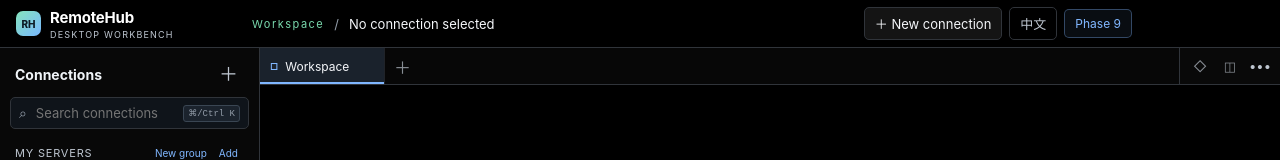
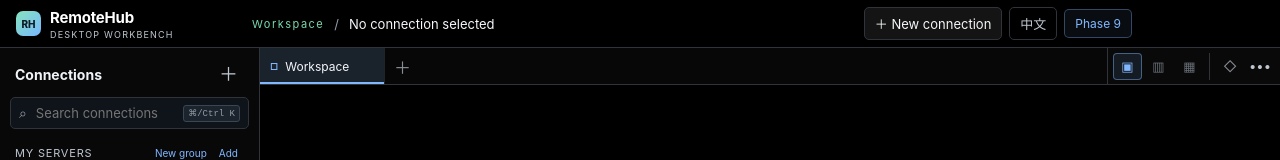
Before and after one commit to JinzhongYe/remotehub-desktop, a Vue app: page /#/ in a window 1280 px wide. Shown: the top 160 px of the page. Built offline with nearby package versions, Linux system fonts and the light colour scheme.

Commit message:
feat: add single dual and quad workspace views

```diff
--- a/src/renderer/components/SerialTerminalPane.vue
+++ b/src/renderer/components/SerialTerminalPane.vue
@@ -18,6 +18,7 @@ let removeDataListener: (() => void) | undefined
 let removeStatusListener: (() => void) | undefined
 let removeResizeListener: (() => void) | undefined
 let removeInputListener: (() => void) | undefined
+let resizeObserver: ResizeObserver | undefined
 const pendingData = new Map<string, string[]>()
 const pendingStatus = new Map<string, SerialStatusEvent>()
 
@@ -85,6 +86,8 @@ onMounted(() => {
   fitAddon = new FitAddon()
   terminal.loadAddon(fitAddon)
   terminal.open(terminalHost.value)
+  resizeObserver = new ResizeObserver(() => { if (props.active) fit() })
+  resizeObserver.observe(terminalHost.value)
   removeDataListener = window.api.serial.onData(handleData)
   removeStatusListener = window.api.serial.onStatus(handleStatus)
   const input = terminal.onData((data) => {
@@ -109,6 +112,7 @@ onBeforeUnmount(() => {
   removeStatusListener?.()
   removeResizeListener?.()
   removeInputListener?.()
+  resizeObserver?.disconnect()
   if (sessionId) void window.api.serial.disconnect(sessionId).catch(() => undefined)
   terminal?.dispose()
 })
--- a/src/renderer/components/TerminalPane.vue
+++ b/src/renderer/components/TerminalPane.vue
@@ -25,6 +25,7 @@ let removeResizeListener: (() => void) | undefined
 let removeInputListener: (() => void) | undefined
 let removeSelectionListener: (() => void) | undefined
 let removeContextMenuListener: (() => void) | undefined
+let resizeObserver: ResizeObserver | undefined
 const pendingData = new Map<string, string[]>()
 const pendingStatus = new Map<string, SshStatusEvent>()
 
@@ -182,6 +183,8 @@ onMounted(() => {
   fitAddon = new FitAddon()
   terminal.loadAddon(fitAddon)
   terminal.open(terminalHost.value)
+  resizeObserver = new ResizeObserver(() => { if (props.active) resizeTerminal() })
+  resizeObserver.observe(terminalHost.value)
   removeDataListener = window.api.ssh.onData(handleData)
   removeStatusListener = window.api.ssh.onStatus(handleStatus)
   const input = terminal.onData((data) => {
@@ -217,6 +220,7 @@ onBeforeUnmount(() => {
   removeInputListener?.()
   removeSelectionListener?.()
   removeContextMenuListener?.()
+  resizeObserver?.disconnect()
   if (sessionId) void window.api.ssh.disconnect(sessionId).catch(() => undefined)
   terminal?.dispose()
 })
--- a/src/renderer/components/WorkspaceShell.vue
+++ b/src/renderer/components/WorkspaceShell.vue
@@ -42,7 +42,7 @@ function handleShortcut(event: KeyboardEvent): void {
   else if (event.key === 'Tab') workspace.cycle(event.shiftKey ? -1 : 1)
   else if (key === 'w') event.shiftKey ? workspace.closeAll() : workspace.close(workspace.activeId)
   else if (key === 't') openActiveAgain()
-  else if (event.key === '\\') workspace.openSplit()
+  else if (event.key === '\\') workspace.setViewCount(workspace.viewCount === 1 ? 2 : 1)
   else return
   event.preventDefault()
 }
@@ -58,9 +58,12 @@ function handleShortcut(event: KeyboardEvent): void {
         <button class="new-tab" :title="`${t('newTab')} (${shortcutModifier} T)`" :disabled="!workspace.activeTab?.connectionId" @click="openActiveAgain">＋</button>
       </div>
       <div class="tab-tools">
+        <div class="view-switch" :aria-label="t('multiView')">
+          <button :class="{ active: workspace.viewCount === 1 }" :title="t('singleView')" @click="workspace.setViewCount(1)">▣</button>
+          <button :class="{ active: workspace.viewCount === 2 }" :title="t('doubleView')" :disabled="!workspace.canUseViewCount(2)" @click="workspace.setViewCount(2)">▥</button>
+          <button :class="{ active: workspace.viewCount === 4 }" :title="t('quadView')" :disabled="!workspace.canUseViewCount(4)" @click="workspace.setViewCount(4)">▦</button>
+        </div>
         <button :title="workspace.activeTab?.pinned ? t('unpinTab') : t('pinTab')" :disabled="!workspace.activeTab?.closable" @click="workspace.togglePinned()">{{ workspace.activeTab?.pinned ? '◆' : '◇' }}</button>
-        <button :title="`${t('splitView')} (${shortcutModifier} \\)`" :disabled="!workspace.activeTab?.closable" @click="workspace.openSplit()">◫</button>
-        <button v-if="workspace.secondaryId" :title="t('closeSplit')" @click="workspace.closeSplit">▣</button>
         <details class="tab-menu">
           <summary :aria-label="t('tabActions')">•••</summary>
           <div class="tab-menu-popover">
@@ -71,7 +74,7 @@ function handleShortcut(event: KeyboardEvent): void {
         </details>
       </div>
     </div>
-    <div class="workspace-content" :class="{ split: workspace.secondaryId }">
+    <div class="workspace-content" :class="`layout-${workspace.viewCount}`">
       <div v-show="workspace.activeId === 'welcome'" class="welcome-view workspace-pane-slot primary">
         <div class="welcome-glyph">RH</div>
         <h1>RemoteHub</h1>
@@ -85,8 +88,8 @@ function handleShortcut(event: KeyboardEvent): void {
         <div class="phase-note"><span class="status-dot"></span><span>{{ t('phaseReady') }}</span></div>
       </div>
       <template v-for="tab in workspace.tabs" :key="tab.id">
-        <div v-if="tab.connectionId" v-show="workspace.isVisible(tab.id)" class="workspace-pane-slot" :class="{ primary: workspace.activeId === tab.id, secondary: workspace.secondaryId === tab.id }">
-          <div v-if="workspace.secondaryId === tab.id" class="split-pane-heading"><span>{{ tab.title }}</span><button :aria-label="t('closeSplit')" @click="workspace.closeSplit">×</button></div>
+        <div v-if="tab.connectionId" v-show="workspace.isVisible(tab.id)" class="workspace-pane-slot" :class="{ primary: workspace.activeId === tab.id, secondary: workspace.secondaryIds.includes(tab.id) }">
+          <div v-if="workspace.viewCount > 1" class="split-pane-heading"><span>{{ tab.title }}</span><small v-if="workspace.activeId === tab.id">{{ t('primaryView') }}</small><button v-else :aria-label="t('closeView')" @click="workspace.closePane(tab.id)">×</button></div>
           <div class="workspace-pane-body">
             <TerminalPane v-if="tab.type === 'terminal' && connectionFor(tab.connectionId)?.type === 'ssh'" :connection-id="tab.connectionId" :active="workspace.isVisible(tab.id)" />
             <SerialTerminalPane v-else-if="tab.type === 'terminal' && connectionFor(tab.connectionId)?.type === 'serial'" :connection-id="tab.connectionId" :active="workspace.isVisible(tab.id)" />
--- a/src/renderer/i18n.ts
+++ b/src/renderer/i18n.ts
@@ -22,15 +22,21 @@ const phase6Messages = {
   }
 } as const
 
-type MessageKey = keyof typeof messages.en | keyof typeof phase6Messages.en
+const multiViewMessages = {
+  'zh-CN': { multiView: '窗口多视图', singleView: '单视图', doubleView: '双视图', quadView: '四视图', primaryView: '主视图', closeView: '关闭此视图' },
+  en: { multiView: 'Window multi-view', singleView: 'Single view', doubleView: 'Dual view', quadView: 'Quad view', primaryView: 'Primary', closeView: 'Close this view' }
+} as const
+
+type MessageKey = keyof typeof messages.en | keyof typeof phase6Messages.en | keyof typeof multiViewMessages.en
 
 const stored = localStorage.getItem('remotehub.locale')
 export const locale = ref<Locale>(stored === 'en' || stored === 'zh-CN' ? stored : navigator.language.startsWith('zh') ? 'zh-CN' : 'en')
 
 export function t(key: MessageKey, values: Record<string, string | number> = {}): string {
   const overrides = phase6Messages[locale.value] as Record<string, string>
+  const multiView = multiViewMessages[locale.value] as Record<string, string>
   const defaults = messages[locale.value] as Record<string, string>
-  return Object.entries(values).reduce((text, [name, value]) => text.replace(`{${name}}`, String(value)), overrides[key] || defaults[key] || key)
+  return Object.entries(values).reduce((text, [name, value]) => text.replace(`{${name}}`, String(value)), multiView[key] || overrides[key] || defaults[key] || key)
 }
 
 export function toggleLocale(): void {
--- a/src/renderer/stores/workspace.ts
+++ b/src/renderer/stores/workspace.ts
@@ -2,6 +2,7 @@ import { computed, ref, watch } from 'vue'
 import { defineStore } from 'pinia'
 
 export type WorkspaceTabType = 'welcome' | 'terminal' | 'sftp' | 'sql' | 'table'
+export type WorkspaceViewCount = 1 | 2 | 4
 
 export interface WorkspaceTab {
   id: string
@@ -19,11 +20,14 @@ const connectionTabTypes = new Set<WorkspaceTabType>(['terminal', 'sftp', 'sql']
 export const useWorkspaceStore = defineStore('workspace', () => {
   const tabs = ref<WorkspaceTab[]>([{ ...welcomeTab }])
   const activeId = ref('welcome')
-  const secondaryId = ref<string | null>(null)
+  const secondaryIds = ref<string[]>([])
+  const viewCount = ref<WorkspaceViewCount>(1)
+  const secondaryId = computed(() => secondaryIds.value[0] || null)
   const activeTab = computed(() => tabs.value.find((tab) => tab.id === activeId.value) || tabs.value[0])
+  const visibleIds = computed(() => [activeId.value, ...secondaryIds.value])
   let nextTabId = 0
 
-  watch([tabs, activeId, secondaryId], persist, { deep: true })
+  watch([tabs, activeId, secondaryIds, viewCount], persist, { deep: true })
 
   function openConnection(connectionId: string, title: string, type: 'terminal' | 'sftp' | 'sql'): void {
     const id = `connection:${connectionId}:${++nextTabId}`
@@ -33,8 +37,14 @@ export const useWorkspaceStore = defineStore('workspace', () => {
 
   function activate(id: string): void {
     if (!tabs.value.some((tab) => tab.id === id)) return
-    if (secondaryId.value === id) secondaryId.value = null
+    const secondaryIndex = secondaryIds.value.indexOf(id)
+    if (secondaryIndex >= 0) {
+      const previousActive = activeId.value
+      if (tabs.value.some((tab) => tab.id === previousActive && tab.closable)) secondaryIds.value.splice(secondaryIndex, 1, previousActive)
+      else secondaryIds.value.splice(secondaryIndex, 1)
+    }
     activeId.value = id
+    normalizeViewCount()
   }
 
   function close(id: string, force = false): void {
@@ -42,8 +52,9 @@ export const useWorkspaceStore = defineStore('workspace', () => {
     const tab = tabs.value[index]
     if (!tab?.closable || (tab.pinned && !force)) return
     tabs.value.splice(index, 1)
-    if (secondaryId.value === id) secondaryId.value = null
+    secondaryIds.value = secondaryIds.value.filter((item) => item !== id)
     if (activeId.value === id) activeId.value = tabs.value[Math.max(0, index - 1)]?.id || 'welcome'
+    normalizeViewCount()
   }
 
   function togglePinned(id = activeId.value): void {
@@ -68,16 +79,44 @@ export const useWorkspaceStore = defineStore('workspace', () => {
   function openSplit(id = activeId.value): void {
     const index = tabs.value.findIndex((tab) => tab.id === id && tab.closable)
     if (index < 0) return
-    secondaryId.value = id
+    secondaryIds.value = [id]
+    viewCount.value = 2
     if (activeId.value === id) activeId.value = tabs.value.slice(0, index).reverse().find((tab) => tab.id !== id)?.id || 'welcome'
   }
 
   function closeSplit(): void {
-    secondaryId.value = null
+    setViewCount(1)
+  }
+
+  function setViewCount(count: WorkspaceViewCount): void {
+    if (count === 1) {
+      secondaryIds.value = []
+      viewCount.value = 1
+      return
+    }
+    const connectionTabs = tabs.value.filter((tab) => tab.closable)
+    if (!activeTab.value?.closable || connectionTabs.length < count) return
+    const maximum = count - 1
+    const next = secondaryIds.value.filter((id) => id !== activeId.value && connectionTabs.some((tab) => tab.id === id))
+    for (const tab of [...connectionTabs].reverse()) {
+      if (next.length >= maximum) break
+      if (tab.id !== activeId.value && !next.includes(tab.id)) next.push(tab.id)
+    }
+    secondaryIds.value = next.slice(0, maximum)
+    viewCount.value = count
+  }
+
+  function closePane(id: string): void {
+    secondaryIds.value = secondaryIds.value.filter((item) => item !== id)
+    normalizeViewCount()
   }
 
   function isVisible(id: string): boolean {
-    return activeId.value === id || secondaryId.value === id
+    return visibleIds.value.includes(id)
+  }
+
+  function canUseViewCount(count: WorkspaceViewCount): boolean {
+    return count === 1 || Boolean(activeTab.value?.closable && tabs.value.filter((tab) => tab.closable).length >= count)
   }
 
   function cycle(direction: 1 | -1): void {
@@ -108,19 +147,35 @@ export const useWorkspaceStore = defineStore('workspace', () => {
       const unique = restored.filter((tab, index) => restored.findIndex((item) => item.id === tab.id) === index)
       tabs.value = [{ ...welcomeTab }, ...unique]
       activeId.value = typeof state.activeId === 'string' && tabs.value.some((tab) => tab.id === state.activeId) ? state.activeId : 'welcome'
-      secondaryId.value = typeof state.secondaryId === 'string' && state.secondaryId !== activeId.value && tabs.value.some((tab) => tab.id === state.secondaryId) ? state.secondaryId : null
+      const restoredSecondaryIds = Array.isArray(state.secondaryIds) ? state.secondaryIds : typeof state.secondaryId === 'string' ? [state.secondaryId] : []
+      secondaryIds.value = restoredSecondaryIds.filter((id): id is string => typeof id === 'string' && id !== activeId.value && tabs.value.some((tab) => tab.id === id))
+      viewCount.value = state.viewCount === 4 ? 4 : secondaryIds.value.length ? 2 : 1
+      secondaryIds.value = secondaryIds.value.slice(0, viewCount.value - 1)
+      normalizeViewCount()
       nextTabId = Math.max(0, ...unique.map((tab) => Number(tab.id.match(/:(\d+)$/)?.[1] || 0)))
     } catch {
       tabs.value = [{ ...welcomeTab }]
       activeId.value = 'welcome'
-      secondaryId.value = null
+      secondaryIds.value = []
+      viewCount.value = 1
     }
   }
 
   function persist(): void {
     if (typeof localStorage === 'undefined') return
-    localStorage.setItem(STORAGE_KEY, JSON.stringify({ tabs: tabs.value.filter((tab) => tab.closable), activeId: activeId.value, secondaryId: secondaryId.value }))
+    localStorage.setItem(STORAGE_KEY, JSON.stringify({
+      tabs: tabs.value.filter((tab) => tab.closable),
+      activeId: activeId.value,
+      secondaryId: secondaryId.value,
+      secondaryIds: secondaryIds.value,
+      viewCount: viewCount.value
+    }))
   }
 
-  return { tabs, activeId, secondaryId, activeTab, openConnection, activate, close, togglePinned, closeOthers, closeRight, closeAll, openSplit, closeSplit, isVisible, cycle, removeConnection, restore }
+  function normalizeViewCount(): void {
+    secondaryIds.value = secondaryIds.value.filter((id, index) => id !== activeId.value && secondaryIds.value.indexOf(id) === index && tabs.value.some((tab) => tab.id === id)).slice(0, 3)
+    viewCount.value = secondaryIds.value.length >= 2 ? 4 : secondaryIds.value.length === 1 ? 2 : 1
+  }
+
+  return { tabs, activeId, secondaryId, secondaryIds, viewCount, activeTab, visibleIds, openConnection, activate, close, togglePinned, closeOthers, closeRight, closeAll, openSplit, closeSplit, setViewCount, closePane, isVisible, canUseViewCount, cycle, removeConnection, restore }
 })
--- a/src/renderer/styles/global.css
+++ b/src/renderer/styles/global.css
@@ -98,6 +98,10 @@ kbd { padding: 2px 4px; border: 1px solid #3a4653; border-radius: 3px; color: va
 .tab-tools { display: flex; align-items: center; flex: 0 0 auto; padding: 0 5px; border-left: 1px solid var(--line); background: #090909; }
 .tab-tools > button, .tab-menu summary { display: grid; width: 30px; height: 29px; place-items: center; border: 0; border-radius: 4px; color: var(--muted); background: transparent; font-size: 13px; }
 .tab-tools > button:hover, .tab-menu summary:hover { color: var(--text); background: var(--panel-2); }
+.view-switch { display: flex; align-items: center; gap: 2px; margin-right: 5px; padding-right: 5px; border-right: 1px solid var(--line); }
+.view-switch button { display: grid; width: 29px; height: 27px; place-items: center; border: 1px solid transparent; border-radius: 4px; color: var(--subtle); background: transparent; font-size: 13px; }
+.view-switch button:hover:not(:disabled) { color: var(--text); background: var(--panel-2); }
+.view-switch button.active { border-color: rgba(128,183,255,.45); color: var(--blue); background: rgba(128,183,255,.1); }
 .tab-menu { position: relative; }
 .tab-menu summary { list-style: none; cursor: pointer; }
 .tab-menu summary::-webkit-details-marker { display: none; }
@@ -105,14 +109,17 @@ kbd { padding: 2px 4px; border: 1px solid #3a4653; border-radius: 3px; color: va
 .tab-menu-popover button { width: 100%; padding: 7px 9px; border: 0; border-radius: 3px; color: var(--text); background: transparent; font-size: 12px; text-align: left; }
 .tab-menu-popover button:hover { background: #25303b; }
 .workspace-content { min-height: 0; flex: 1; overflow: hidden; }
-.workspace-content.split { display: grid; grid-template-columns: minmax(0, 1fr) minmax(0, 1fr); grid-template-rows: minmax(0, 1fr); gap: 1px; background: var(--line); }
+.workspace-content.layout-2, .workspace-content.layout-4 { display: grid; gap: 1px; background: var(--line); }
+.workspace-content.layout-2 { grid-template-columns: repeat(2, minmax(0, 1fr)); grid-template-rows: minmax(0, 1fr); }
+.workspace-content.layout-4 { grid-template-columns: repeat(2, minmax(0, 1fr)); grid-template-rows: repeat(2, minmax(0, 1fr)); }
 .workspace-pane-slot { display: flex; min-width: 0; min-height: 0; height: 100%; flex-direction: column; overflow: hidden; background: #000; }
-.workspace-content.split .workspace-pane-slot.primary { grid-column: 1; }
-.workspace-content.split .workspace-pane-slot.secondary { grid-column: 2; }
+.workspace-pane-slot.primary { order: 0; }
+.workspace-pane-slot.secondary { order: 1; }
 .workspace-pane-body { min-width: 0; min-height: 0; flex: 1; overflow: hidden; }
 .workspace-pane-body > * { height: 100%; }
 .split-pane-heading { display: flex; height: 28px; flex: 0 0 28px; align-items: center; padding: 0 8px; border-bottom: 1px solid var(--line-soft); color: var(--muted); background: #0c0c0c; font-size: 11px; }
 .split-pane-heading span { overflow: hidden; text-overflow: ellipsis; white-space: nowrap; }
+.split-pane-heading small { margin-left: auto; color: var(--blue); font-size: 9px; text-transform: uppercase; letter-spacing: .8px; }
 .split-pane-heading button { margin-left: auto; border: 0; color: var(--muted); background: transparent; font-size: 15px; }
 .workspace-placeholder { height: 100%; overflow: auto; }
 .terminal-pane { display: flex; flex-direction: column; height: 100%; min-height: 0; background: #0a0f15; }
```
Also changed, not shown: 4 other files (tests, documents, lock files or other folders).
